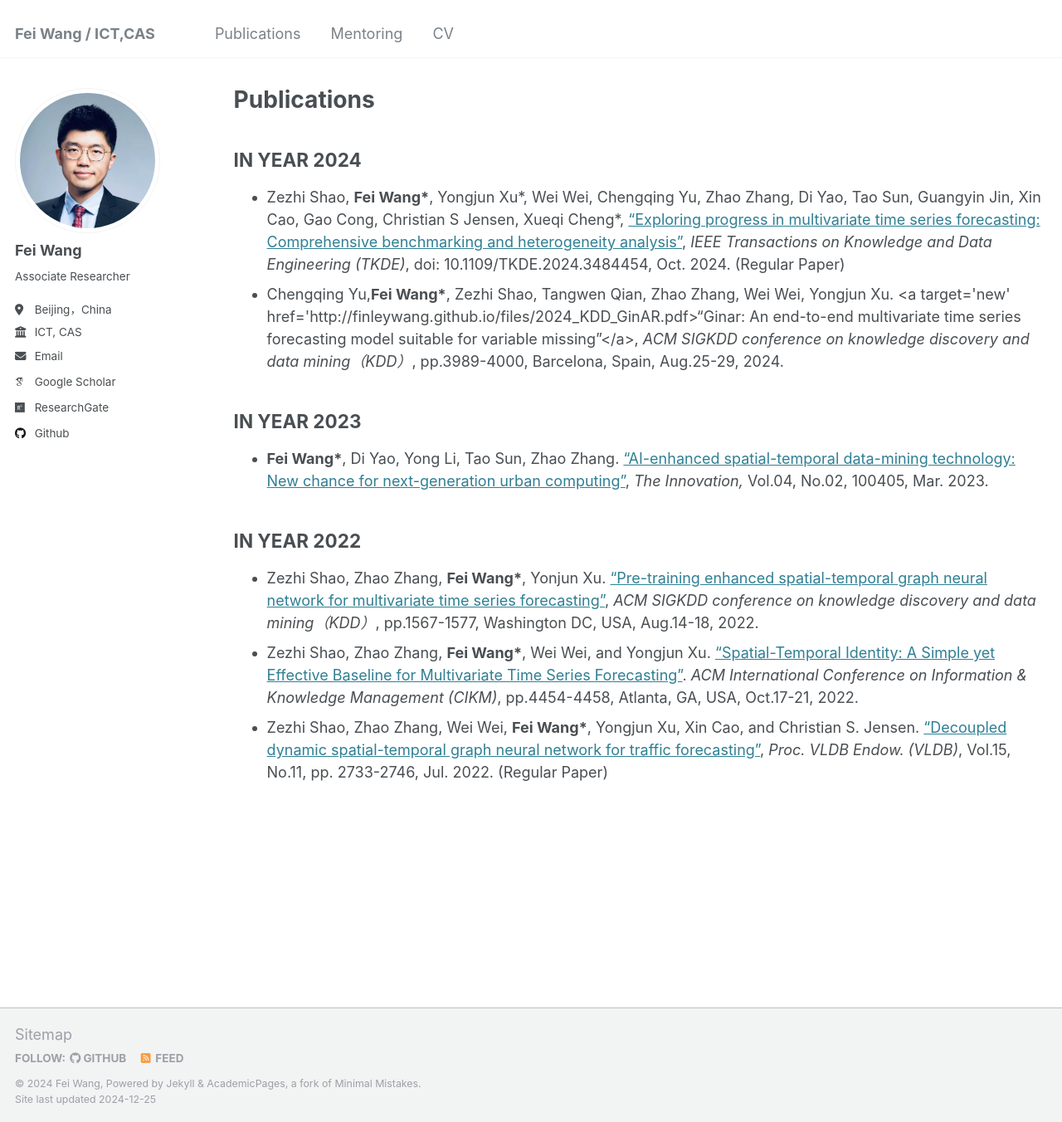
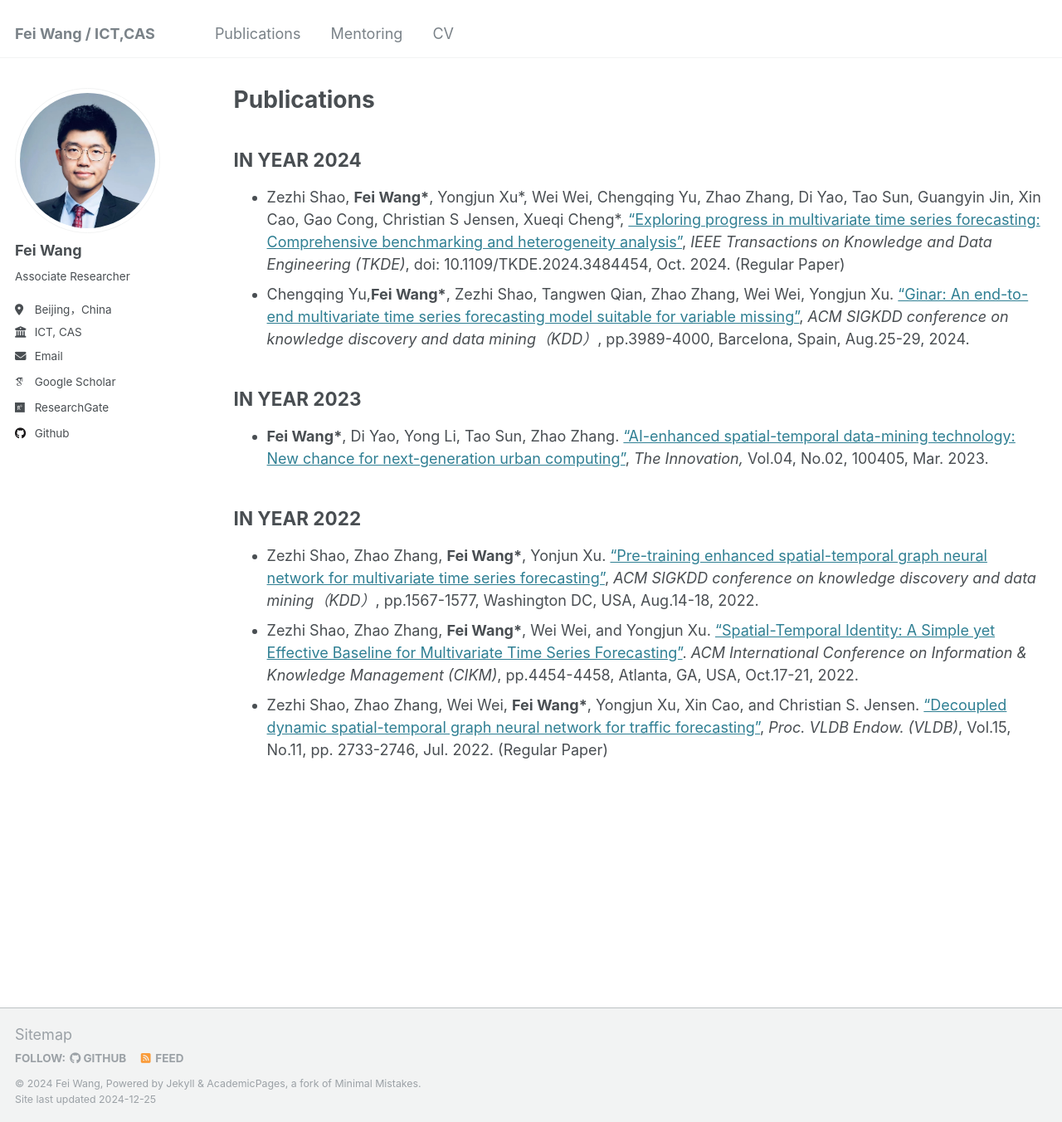
Before and after one commit to finleywang/GestaltCogTeam.github.io, a Jekyll site: the page built from publications.md, in a window 1280 px wide and 1352 px high. Shown: the whole window at 83% size. Built offline with Jekyll 4.4.1, drawn with Linux system fonts in a browser that asks for light colours; some web fonts are replaced.

Commit message:
Update publications.md

```diff
--- a/publications.md
+++ b/publications.md
@@ -12,7 +12,7 @@ IN YEAR 2024
 <li>Zezhi Shao, <b>Fei Wang*</b>, Yongjun Xu*, Wei Wei, Chengqing Yu, Zhao Zhang, Di Yao, Tao Sun, Guangyin Jin, Xin Cao, Gao Cong, Christian S Jensen, Xueqi Cheng*, <a target='new' href='http://finleywang.github.io/files/paper1.pdf'>“Exploring progress in multivariate time series forecasting: Comprehensive benchmarking and heterogeneity analysis”</a>, <i>IEEE Transactions on Knowledge and Data Engineering (TKDE)</i>, doi: 10.1109/TKDE.2024.3484454, Oct. 2024. (Regular Paper)</li>
 
 
-<li>Chengqing Yu,<b>Fei Wang*</b>, Zezhi Shao, Tangwen Qian, Zhao Zhang, Wei Wei, Yongjun Xu. <a target='new' href='http://finleywang.github.io/files/2024_KDD_GinAR.pdf>“Ginar: An end-to-end multivariate time series forecasting model suitable for variable missing”</a>, <i>ACM SIGKDD conference on knowledge discovery and data mining（KDD）</i>, pp.3989-4000, Barcelona, Spain, Aug.25-29, 2024. </li>
+<li>Chengqing Yu,<b>Fei Wang*</b>, Zezhi Shao, Tangwen Qian, Zhao Zhang, Wei Wei, Yongjun Xu. <a target='new' href='http://finleywang.github.io/files/2024_KDD_GinAR.pdf'>“Ginar: An end-to-end multivariate time series forecasting model suitable for variable missing”</a>, <i>ACM SIGKDD conference on knowledge discovery and data mining（KDD）</i>, pp.3989-4000, Barcelona, Spain, Aug.25-29, 2024. </li>
  </ul>
 
 IN YEAR 2023
```
